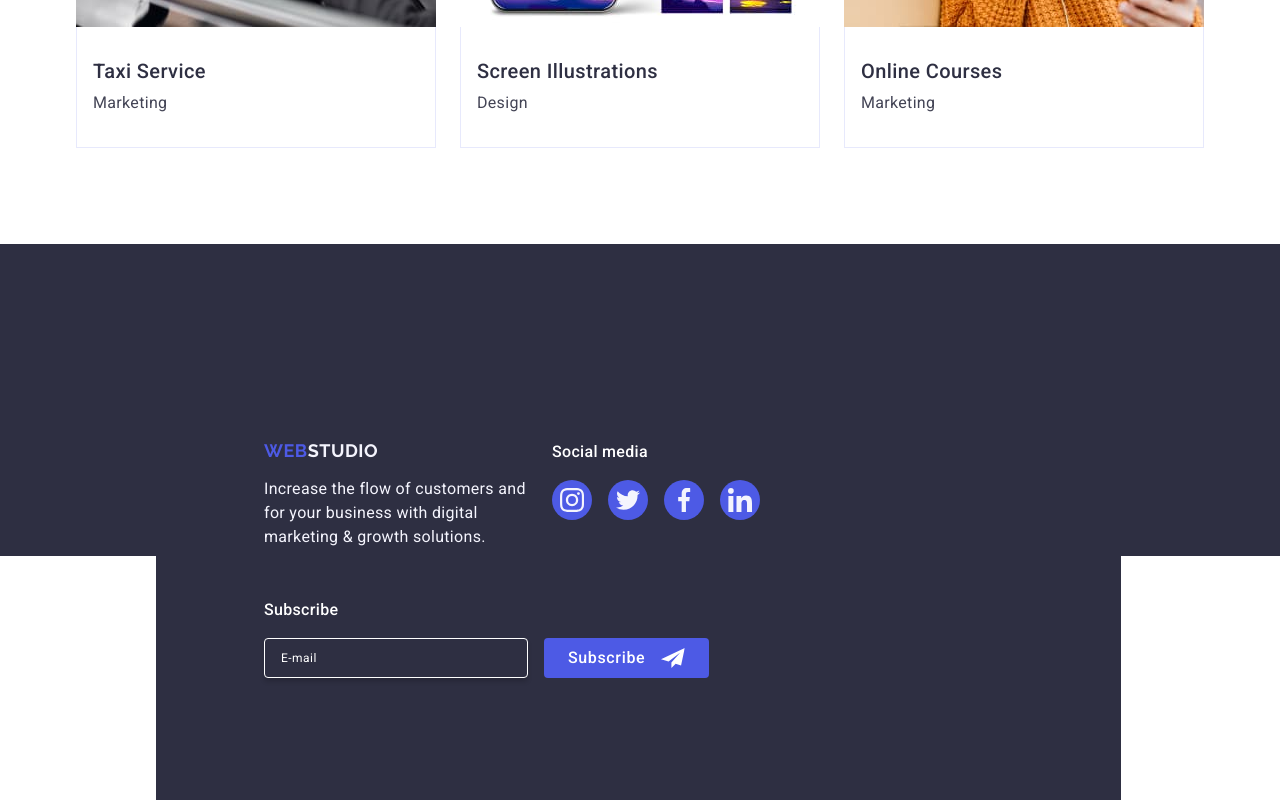
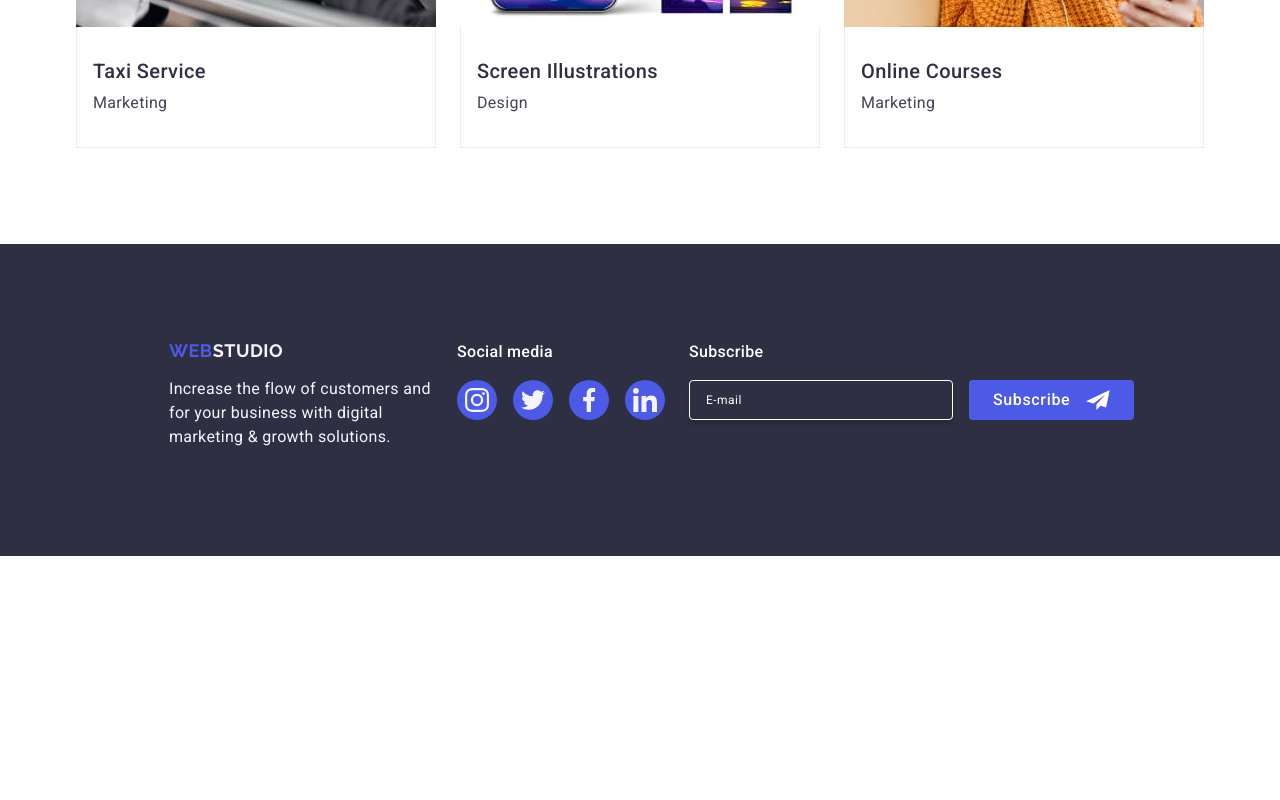
Before and after one commit to OlenaHeizmann/goit-markup-hw-06, a plain HTML site: page index.html in a window 1280 px wide. Shown: the part 2785-3585 px from the top of the page. After the commit the page ends 3341 px from the top, so only its background shows below. Drawn offline with nearby package versions, Linux system fonts and the light colour scheme.

Commit message:
fixed1.3

```diff
--- a/css/styles.css
+++ b/css/styles.css
@@ -474,7 +474,6 @@ body {
 .footer-container {
   background-color: #2e2f42;
   padding: 96px 16px;
-  height: 664px;
   width: 100%;
   display: flex;
   flex-wrap: wrap;
@@ -884,9 +883,9 @@ body {
     flex-basis: calc((100% - 24px) / 2);
   }
 
-  .footer-container {
+  /* .footer-container {
     height: 456px;
-  }
+  } */
 
   .footer-container {
     justify-content: flex-start;
@@ -1021,12 +1020,15 @@ body {
   .footer {
     box-sizing: border-box;
     background-color: #2e2f42;
-    padding: 100px 159px 100px 156px;
+    /* padding: 100px 159px 100px 156px; */
     height: 312px;
-    width: 100%;
+    /* width: 100%; */
   }
 
   .sm-link-footer {
     transition: background-color 250ms cubic-bezier(0.4, 0, 0.2, 1);
   }
+
+  .footer-container {
+  }
 }
```
